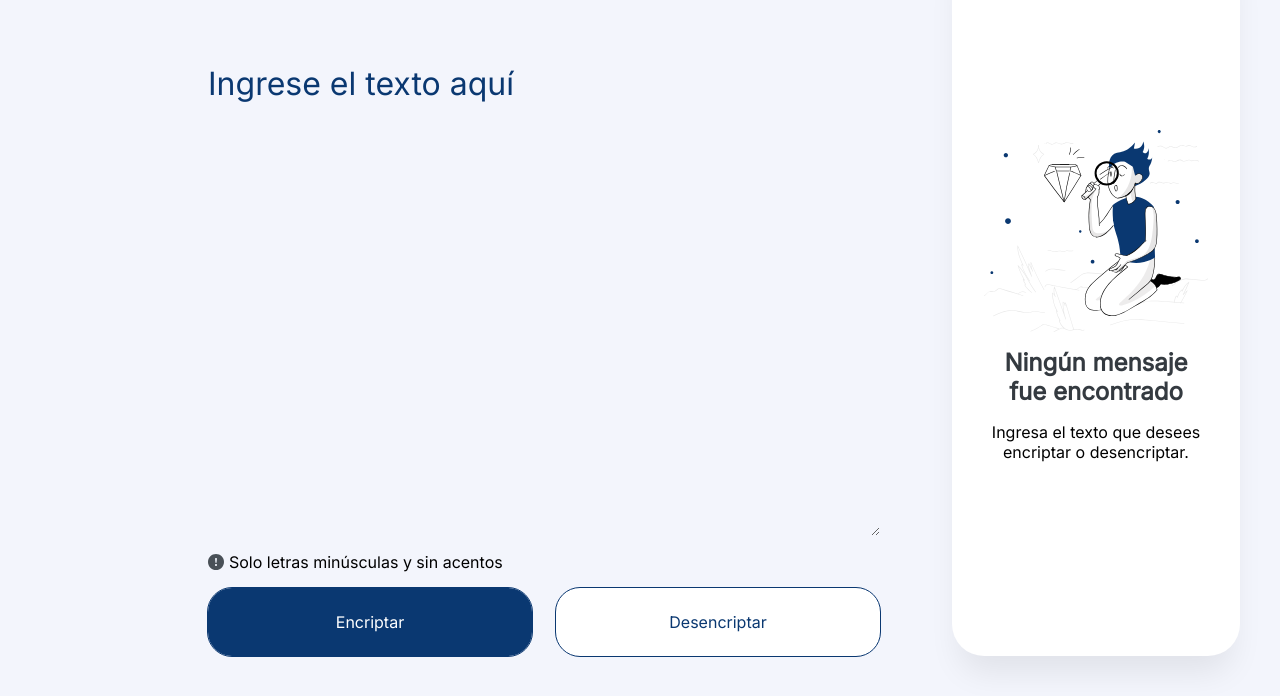
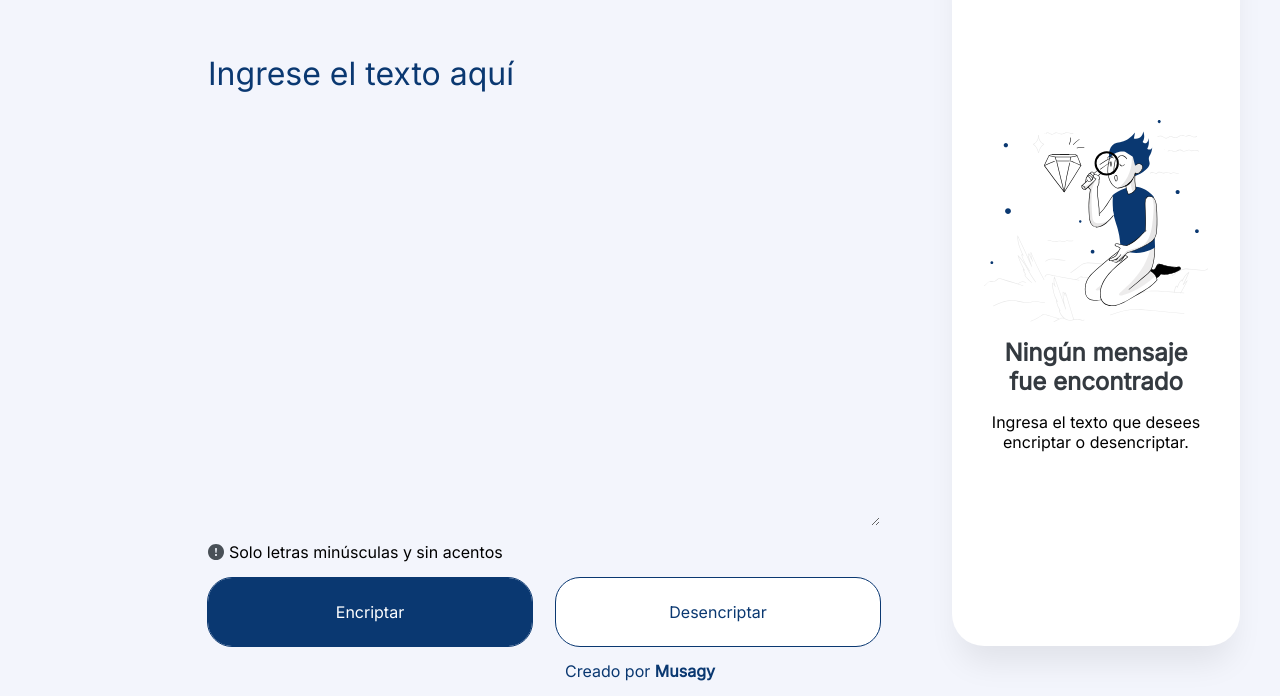
Before and after one commit to Musagy/Encriptador-de-texto, a plain HTML site: page index.html in a window 1280 px wide. Shown: the part 104-800 px from the top of the page. Drawn offline with Linux system fonts and the light colour scheme.

Commit message:
add my credits 😂

```diff
--- a/index.html
+++ b/index.html
@@ -19,7 +19,11 @@
       <img src="public/logo.svg" alt="Logo" />
     </header>
     <main id="encryptor">
-      <textarea type="text" id="inputMain" placeholder="Ingrese el texto aquí"></textarea>
+      <textarea
+        type="text"
+        id="inputMain"
+        placeholder="Ingrese el texto aquí"
+      ></textarea>
       <p>
         <img src="public/infoIcon.svg" alt="info" /> Solo letras minúsculas y
         sin acentos
@@ -33,6 +37,7 @@
       <div id="result"></div>
       <button id="copyBtn">Copiar</button>
     </aside>
+    <footer>Creado por <span>Musagy</span></footer>
     <script src="main.js" type="module"></script>
   </body>
 </html>
--- a/main.js
+++ b/main.js
@@ -52,14 +52,7 @@ const decryptSubmit = () => {
 }
 const copyText = () => {
   const result = localStorage.getItem("resultSaved")
-  navigator.clipboard
-    .writeText(result)
-    .then(() => {
-      console.log("Texto copiado al portapapeles")
-    })
-    .catch(err => {
-      console.log("Error al copiar el texto: ", err)
-    })
+  navigator.clipboard.writeText(result)
 }
 
 // Configurando botones con sus funciones
--- a/styles.css
+++ b/styles.css
@@ -1,6 +1,7 @@
 body {
+  position: relative;
   background: #f3f5fc;
-  padding: 40px;
+  padding: 30px 40px 50px;
   height: calc(100vh - 80px);
   min-height: 100vh;
 
@@ -103,6 +104,17 @@ main button:first-child {
   background-color: #0a3871;
 }
 
+footer{
+  position: absolute;
+  width: 100%;
+  color: #0a3871;
+  text-align: center;
+  bottom: 15px;
+}
+footer span {
+  font-weight: 700;
+}
+
 @media (width < 727px) {
   .resultImgDefault {
     display: none;
```
